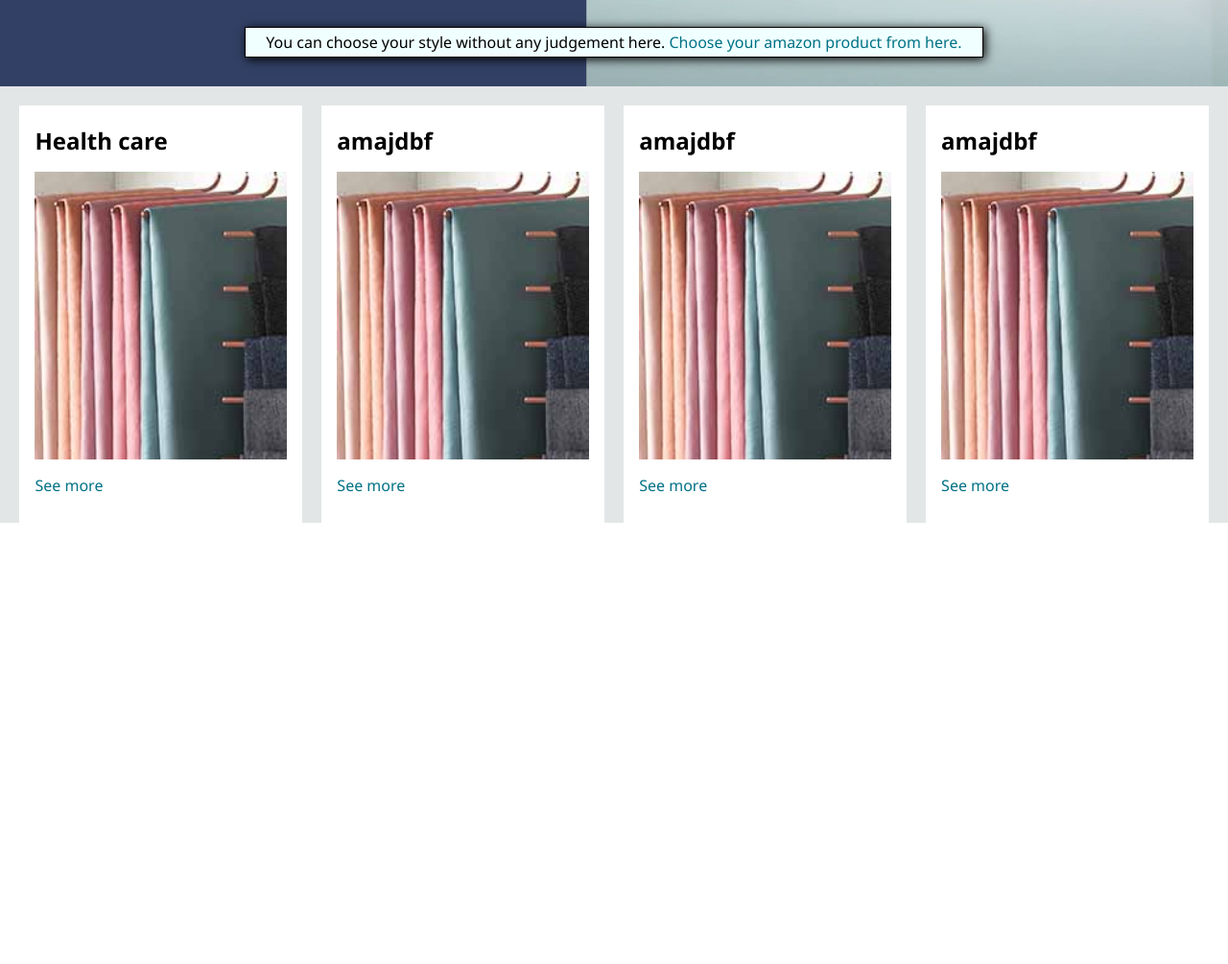
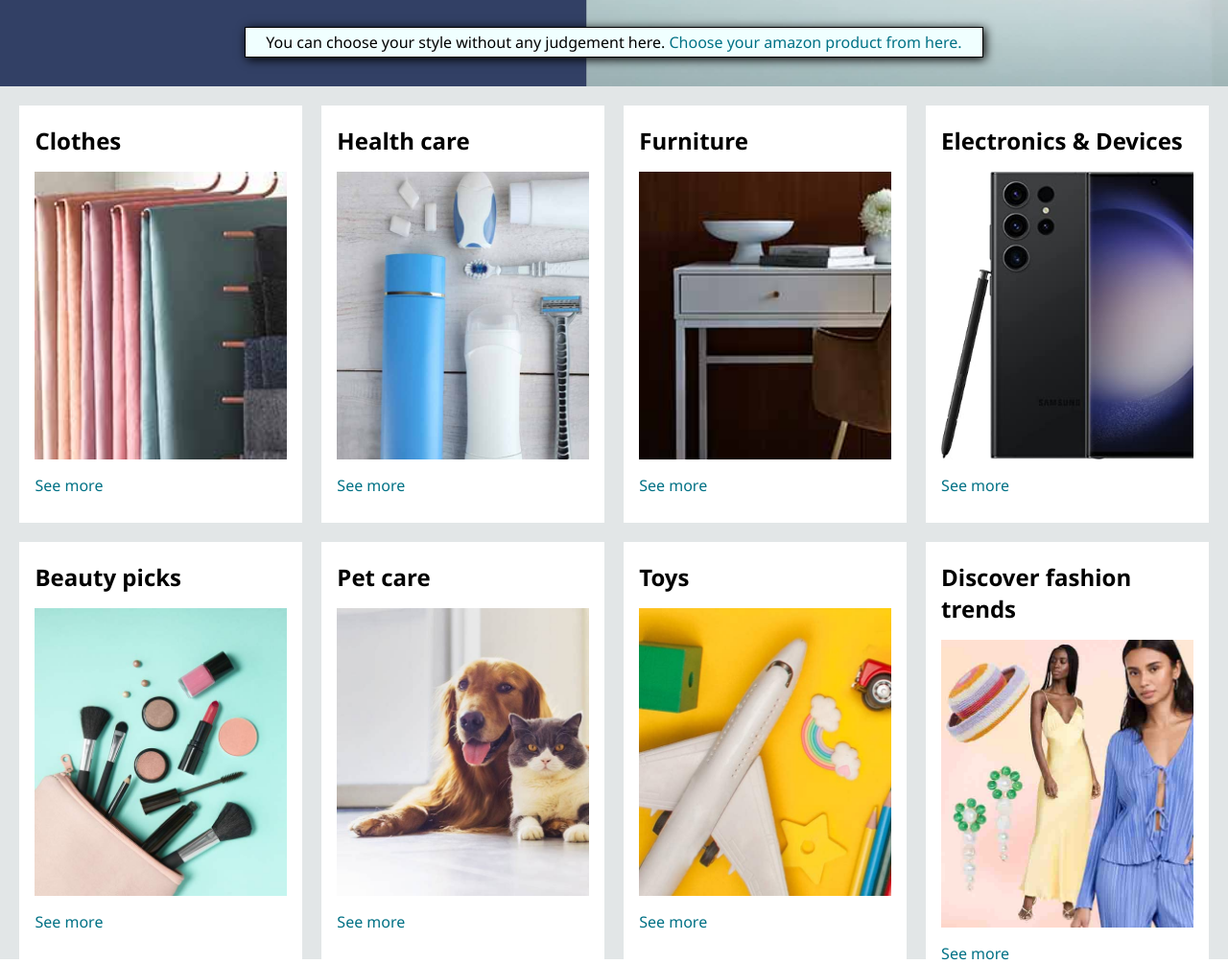
Before and after one commit to Vishvjeet-Rana/E-commerce-static-website, a plain HTML site: page index.html in a window 1280 px wide. Shown: the part 420-1425 px from the top of the page at 96% size. Before the commit the page ends 965 px from the top, so only its background shows below. Drawn offline with Linux system fonts and the light colour scheme.

Commit message:
shop section completed

```diff
--- a/index.html
+++ b/index.html
@@ -95,7 +95,7 @@
     <div class="shop-section">
       <div class="box">
         <div class="box-content">
-          <h2>Health care</h2>
+          <h2>Clothes</h2>
           <div
             class="box-img"
             style="background-image: url('assets/box1_image.jpg')"
@@ -106,10 +106,10 @@
 
       <div class="box">
         <div class="box-content">
-          <h2>amajdbf</h2>
+          <h2>Health care</h2>
           <div
             class="box-img"
-            style="background-image: url('assets/box1_image.jpg')"
+            style="background-image: url('assets/box2_image.jpg')"
           ></div>
           <p class="see-more">See more</p>
         </div>
@@ -117,10 +117,10 @@
 
       <div class="box">
         <div class="box-content">
-          <h2>amajdbf</h2>
+          <h2>Furniture</h2>
           <div
             class="box-img"
-            style="background-image: url('assets/box1_image.jpg')"
+            style="background-image: url('assets/box3_image.jpg')"
           ></div>
           <p class="see-more">See more</p>
         </div>
@@ -128,10 +128,55 @@
 
       <div class="box">
         <div class="box-content">
-          <h2>amajdbf</h2>
+          <h2>Electronics & Devices</h2>
           <div
             class="box-img"
-            style="background-image: url('assets/box1_image.jpg')"
+            style="background-image: url('assets/box4_image.jpg')"
+          ></div>
+          <p class="see-more">See more</p>
+        </div>
+      </div>
+
+      <!-- Fixed Box -->
+      <div class="box">
+        <div class="box-content">
+          <h2>Beauty picks</h2>
+          <div
+            class="box-img"
+            style="background-image: url('assets/box5_image.jpg')"
+          ></div>
+          <p class="see-more">See more</p>
+        </div>
+      </div>
+
+      <div class="box">
+        <div class="box-content">
+          <h2>Pet care</h2>
+          <div
+            class="box-img"
+            style="background-image: url('assets/box6_image.jpg')"
+          ></div>
+          <p class="see-more">See more</p>
+        </div>
+      </div>
+
+      <div class="box">
+        <div class="box-content">
+          <h2>Toys</h2>
+          <div
+            class="box-img"
+            style="background-image: url('assets/box7_image.jpg')"
+          ></div>
+          <p class="see-more">See more</p>
+        </div>
+      </div>
+
+      <div class="box">
+        <div class="box-content">
+          <h2>Discover fashion trends</h2>
+          <div
+            class="box-img"
+            style="background-image: url('assets/box8_image.jpg')"
           ></div>
           <p class="see-more">See more</p>
         </div>
--- a/style.css
+++ b/style.css
@@ -191,12 +191,11 @@ span {
 }
 
 .box:hover {
-  background-color: ghostwhite;
+  background-color: rgb(201, 201, 201);
 }
 
 .box-img {
   height: 300px;
-  background-repeat: no-repeat;
   background-size: cover;
   margin-top: 1rem;
   margin-bottom: 1rem;
```
